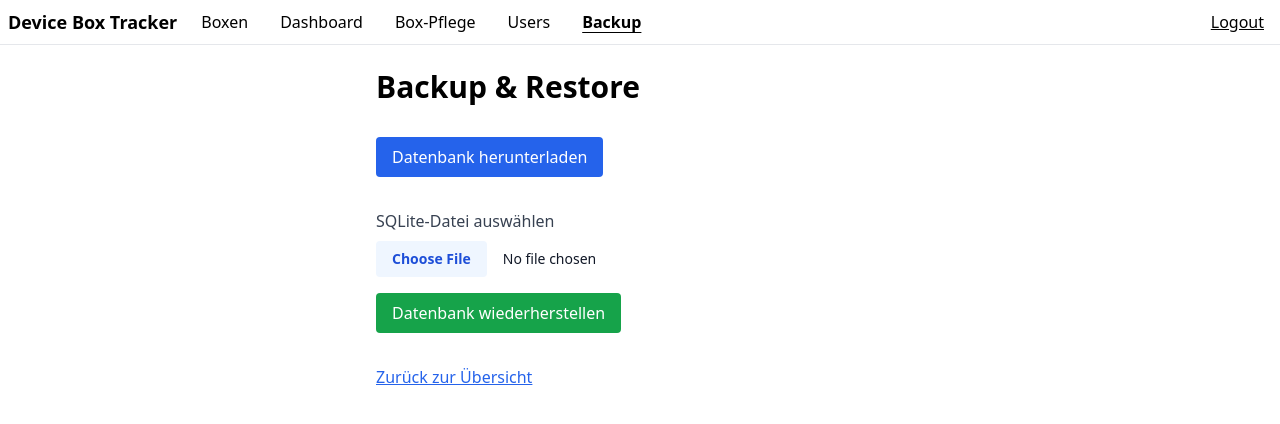
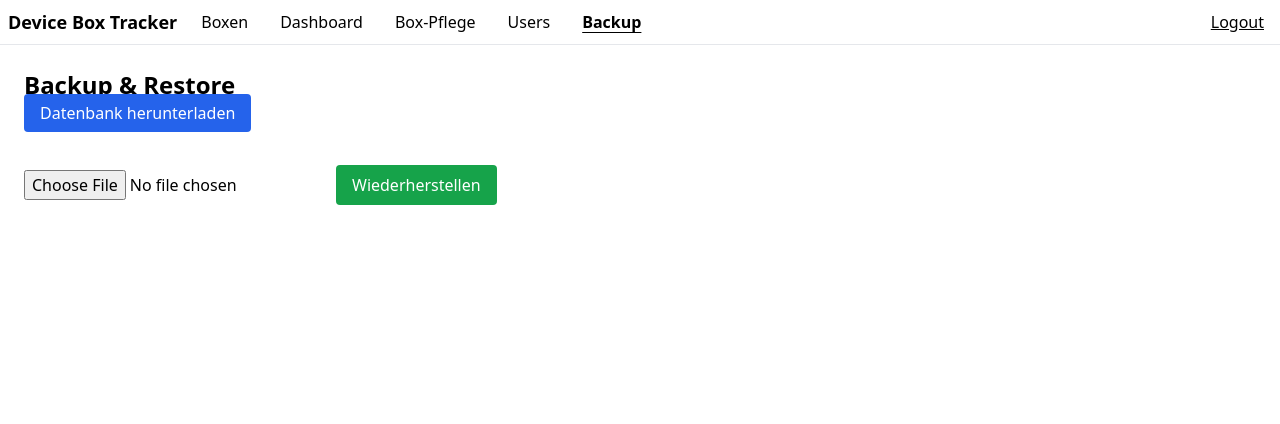
Before and after one commit to Robo782/boxtracking, a React (Vite) app in the folder client/: page /backuprestore in a window 1280 px wide. Shown: the top 424 px of the page. Built offline with nearby package versions, Linux system fonts and the light colour scheme; no server answers; sample sign-in values are in the browser's storage.

Commit message:
database

```diff
--- a/client/src/pages/backuprestore.jsx
+++ b/client/src/pages/backuprestore.jsx
@@ -1,81 +1,48 @@
 // client/src/pages/BackupRestore.jsx
 import React from "react";
-import { useNavigate } from "react-router-dom";
 
-// Herkunft des Back-Ends:  ▪ im Dev via VITE_BACKEND_URL  ▪ sonst Port-Fallback
-const API_ORIGIN =
-  import.meta.env.VITE_BACKEND_URL ||
-  window.location.origin.replace(/3000$/, "5000");
+const API =
+  import.meta.env.VITE_BACKEND_URL    // z. B. "https://boxtracking.onrender.com"
+  ?? window.location.origin.replace(/3000$/, "10000"); // Dev-Fallback
 
 export default function BackupRestore() {
-  const navigate = useNavigate();
+  return (
+    <section className="p-6 space-y-6">
+      <h1 className="text-2xl font-bold">Backup &amp; Restore</h1>
 
-  /* -------------- Aktionen ----------------------------------- */
-  const handleDownload = () => {
-    // Absolute URL → React Router interceptet NICHT → echter File-Download
-    window.location.href = `${API_ORIGIN}/admin/backup`;
-  };
-
-  const handleRestore = async (e) => {
-    e.preventDefault();
-    const file = e.target.elements.file?.files[0];
-    if (!file) return alert("Bitte Datei auswählen");
-
-    const formData = new FormData();
-    formData.append("file", file);
-
-    const res   = await fetch(`${API_ORIGIN}/admin/restore`, {
-      method: "POST",
-      body:   formData,
-    });
-    const json  = await res.json();
-    alert(json.message || "Fertig");
-  };
-
-  /* -------------- UI ----------------------------------------- */
-  return (
-    <div className="max-w-xl mx-auto p-6 space-y-8">
-      <h1 className="text-3xl font-bold">Backup&nbsp;&amp;&nbsp;Restore</h1>
-
-      {/* Download */}
-      <button
-        onClick={handleDownload}
+      {/* Download: absolute URL → kein React-Router-Intercept  */}
+      <a
+        href={`${API}/admin/backup`}
         className="rounded bg-blue-600 px-4 py-2 text-white hover:bg-blue-700"
+        download
       >
-        Datenbank&nbsp;herunterladen
-      </button>
+        Datenbank herunterladen
+      </a>
 
       {/* Restore */}
-      <form onSubmit={handleRestore} className="space-y-4">
-        <label className="block">
-          <span className="text-gray-700">SQLite-Datei auswählen</span>
-          <input
-            type="file"
-            name="file"
-            accept=".db"
-            className="mt-2 block w-full text-sm text-gray-900
-                       file:mr-4 file:py-2 file:px-4
-                       file:rounded file:border-0
-                       file:text-sm file:font-semibold
-                       file:bg-blue-50 file:text-blue-700
-                       hover:file:bg-blue-100"
-          />
-        </label>
+      <form
+        onSubmit={async (e) => {
+          e.preventDefault();
+          const file = e.target.elements.file.files[0];
+          if (!file) return alert("Bitte Datei wählen");
 
+          const res  = await fetch(`${API}/admin/restore`, {
+            method: "POST",
+            body  : (() => { const f=new FormData(); f.append("file", file); return f; })(),
+          });
+          const json = await res.json();
+          alert(json.message);
+        }}
+        className="space-y-4"
+      >
+        <input type="file" name="file" accept=".db,.sqlite" />
         <button
           type="submit"
           className="rounded bg-green-600 px-4 py-2 text-white hover:bg-green-700"
         >
-          Datenbank&nbsp;wiederherstellen
+          Wiederherstellen
         </button>
       </form>
-
-      <button
-        onClick={() => navigate("/boxes")}
-        className="text-blue-600 underline"
-      >
-        Zurück zur Übersicht
-      </button>
-    </div>
+    </section>
   );
 }
```
Also changed, not shown: 2 other files (tests, documents, lock files or other folders).
